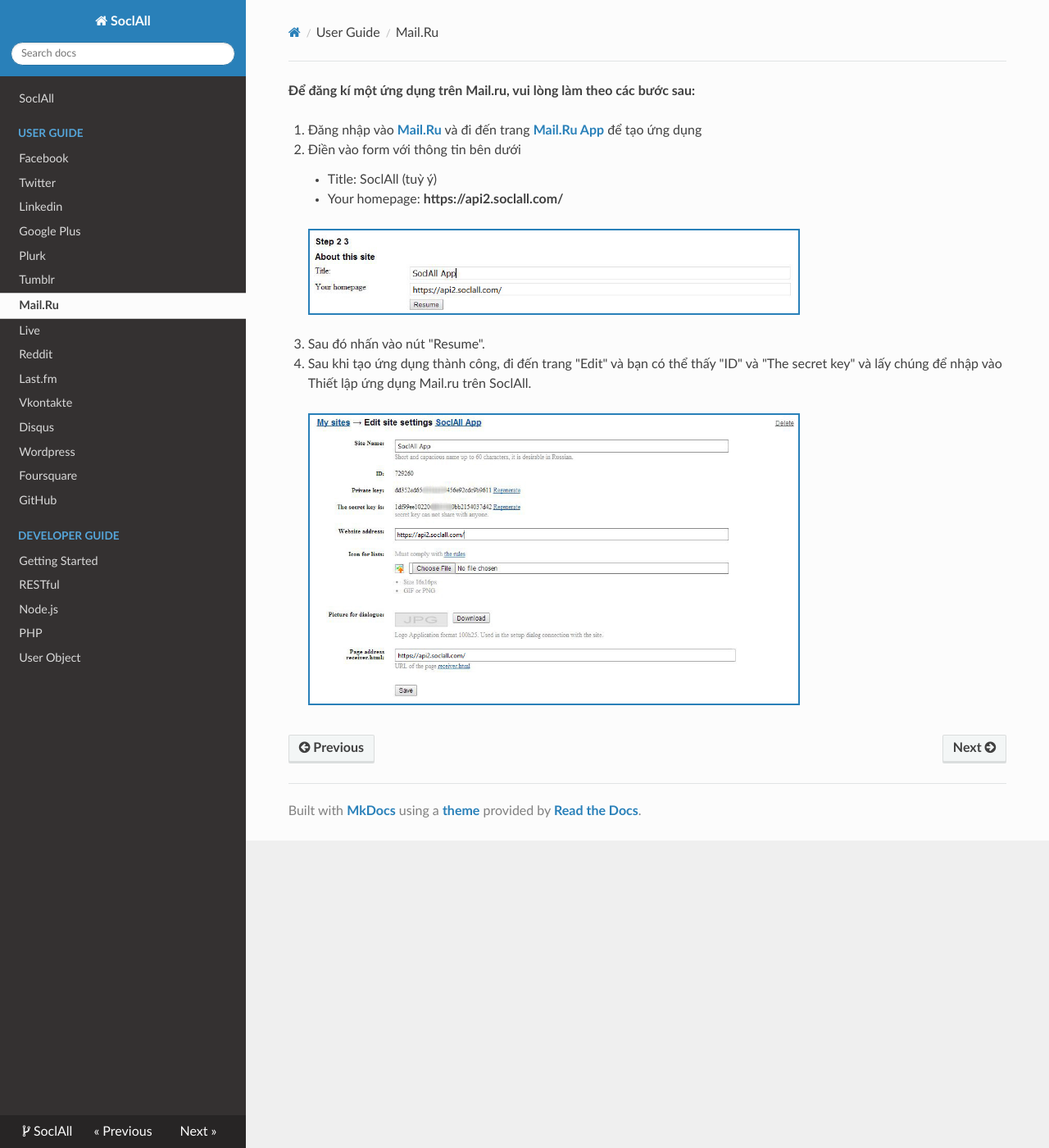
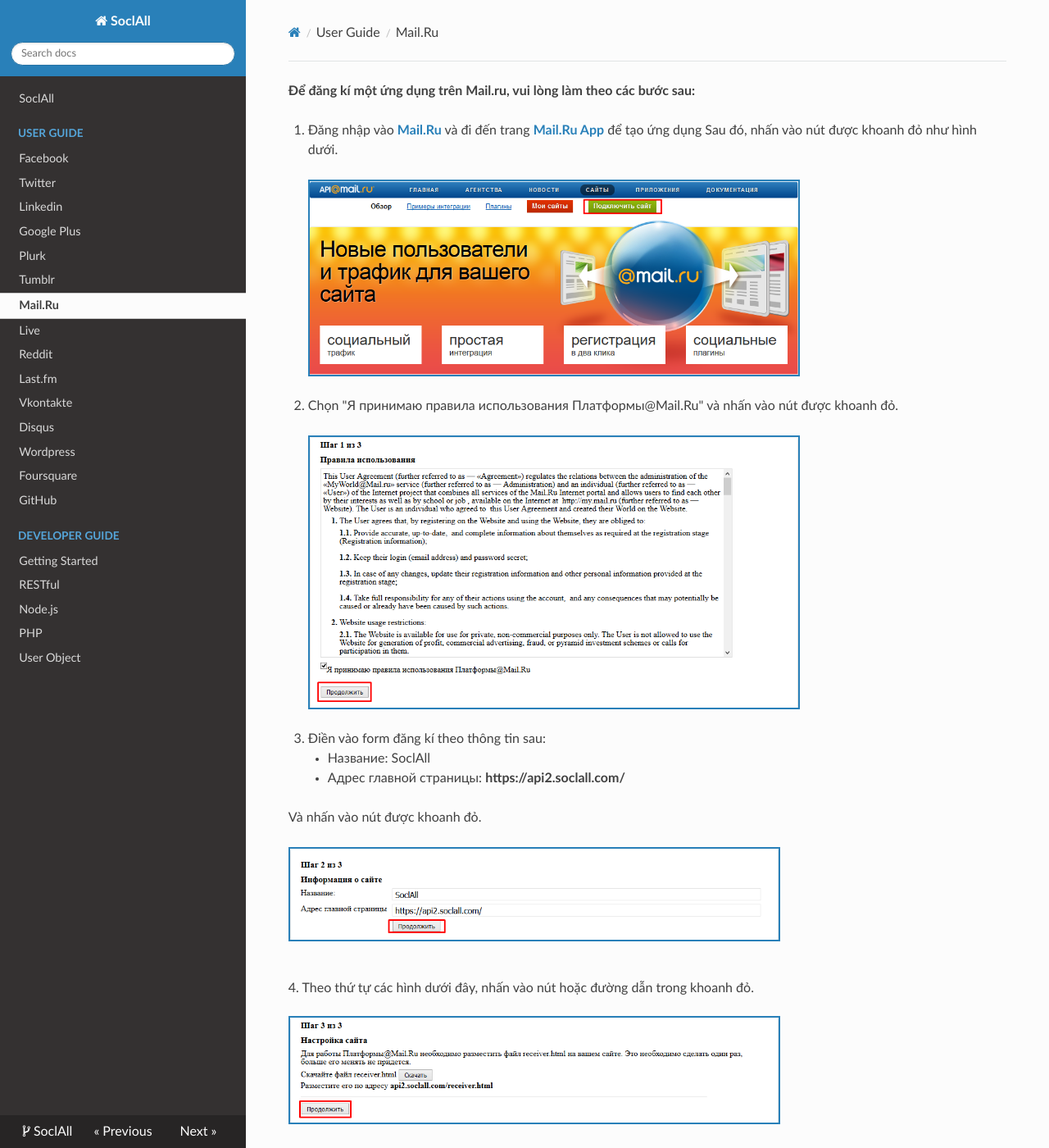
Before and after one commit to nhvu1988/socialall-docs-vi, an MkDocs documentation site: the page built from docs/user-guide/mailru.md, in a window 1280 px wide and 1400 px high. Shown: the whole window at 82% size. Built offline with MkDocs 1.6.1, drawn with Linux system fonts in a browser that asks for light colours; nearby versions of some CDN libraries; old or Windows-style settings are respelled for this version of MkDocs; some of the changed text lies outside the part shown.

Commit message:
update "config mailru" doc

```diff
--- a/docs/user-guide/mailru.md
+++ b/docs/user-guide/mailru.md
@@ -1,16 +1,29 @@
 __Để đăng kí một ứng dụng trên Mail.ru, vui lòng làm theo các bước sau:__
 
 1. Đăng nhập vào [Mail.Ru](https://e.mail.ru/signup?lang=en_US) và đi đến trang [Mail.Ru App](http://api.mail.ru/sites/my/add/) để tạo ứng dụng
-2. Điền vào form với thông tin bên dưới
-    * Title: SoclAll (tuỳ ý)
-    * Your homepage: __https://api2.soclall.com/__
+   Sau đó, nhấn vào nút được khoanh đỏ như hình dưới.
+    <div class="soclall-br"></div>
+    ![Mail.Ru : Create App](/img/mailru-1-create-app.png)
+    <div class="soclall-br"></div>
+2. Chọn "Я принимаю правила использования Платформы@Mail.Ru" và nhấn vào nút được khoanh đỏ.
+    <div class="soclall-br"></div>
+    ![Mail.Ru : Accept the rules](/img/mailru-2-accept-per.png)
+    <div class="soclall-br"></div>
+3. Điền vào form đăng kí theo thông tin sau:
+    * Название: SoclAll
+    * Адрес главной страницы: __https://api2.soclall.com/__
 
+   Và nhấn vào nút được khoanh đỏ.
     <div class="soclall-br"></div>
-    ![Mail.Ru : Create Form](/img/mailru-1-create-form.JPG)
+    ![Mail.Ru : Create Form](/img/mailru-3-create-form.png)
     <div class="soclall-br"></div>
-
-3. Sau đó nhấn vào nút "Resume".
-4. Sau khi tạo ứng dụng thành công, đi đến trang "Edit" và bạn có thể thấy "ID" và "The secret key" và lấy chúng để nhập vào Thiết lập ứng dụng Mail.ru trên SoclAll.
+4.  Theo thứ tự các hình dưới đây, nhấn vào nút hoặc đường dẫn trong khoanh đỏ.
     <div class="soclall-br"></div>
-    ![Mail.Ru : Edit Form](/img/mailru-2-edit-form.JPG)
+    ![Mail.Ru : Skip Step 1](/img/mailru-4.1-skip-step.png)
     <div class="soclall-br"></div>
+    ![Mail.Ru : Skip Step 2](/img/mailru-4.2-skip-step.png)
+    <div class="soclall-br"></div>
+5. Sau khi tạo ứng dụng thành công, bạn có thể thấy "ID" và "Секретный ключ" và lấy chúng để nhập vào Thiết lập ứng dụng Mail.ru trên SoclAll.
+    <div class="soclall-br"></div>
+    ![Mail.Ru : Edit Form](/img/mailru-5-get-app-id.png)
+    <div class="soclall-br"></div>
```
Also changed, not shown: docs/img/mailru-1-create-app.png (added), docs/img/mailru-1-create-form.JPG (deleted), docs/img/mailru-2-accept-per.png (added), docs/img/mailru-2-edit-form.JPG (deleted), docs/img/mailru-3-create-form.png (added), docs/img/mailru-4.1-skip-step.png (added), docs/img/mailru-4.2-skip-step.png (added), docs/img/mailru-5-get-app-id.png (added).
